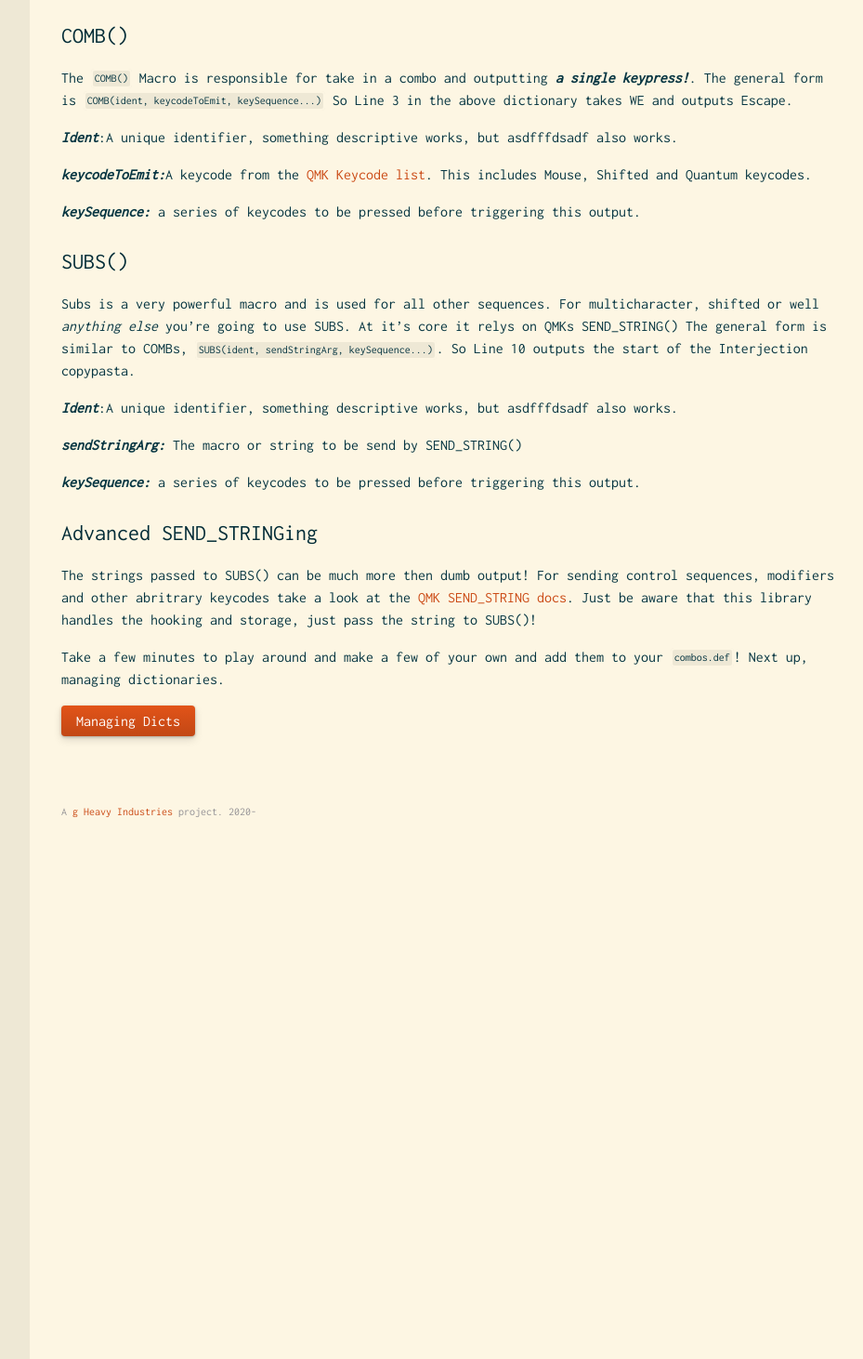
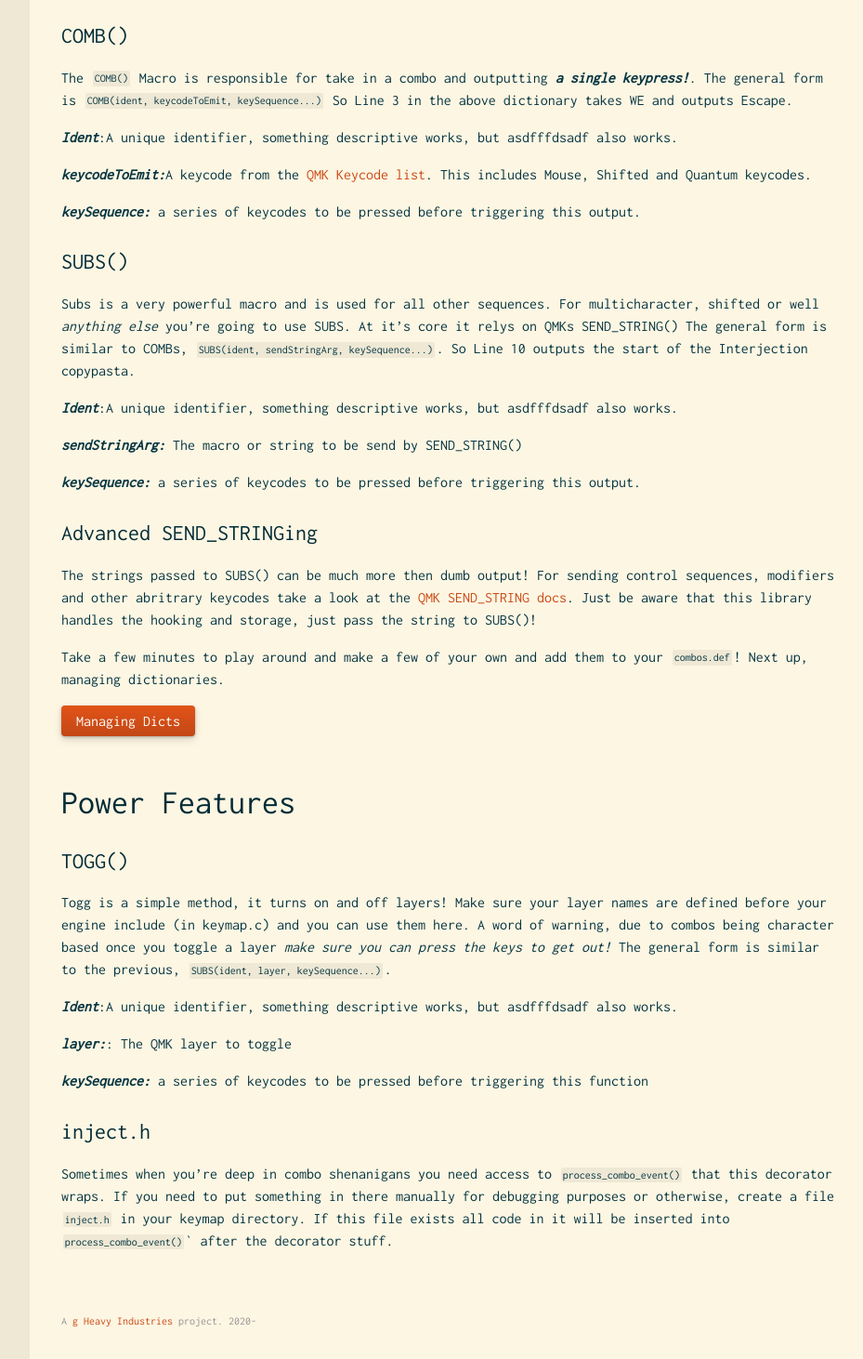
Before and after one commit to qmk-combos/qmk-combos.github.io, a Jekyll site: the page built from docs/combos.md, in a window 1280 px wide, cut to the strip 423-1885 px from the top of the page. Shown: the whole strip at 93% size, without its empty margins (288-1217 px from the left). Built offline with Jekyll 4.4.1, drawn with Linux system fonts in a browser that asks for light colours.

Commit message:
added TOGG hook and inject.h

`````diff
--- a/docs/combos.md
+++ b/docs/combos.md
@@ -39,3 +39,19 @@ and other abritrary keycodes take a look at the [QMK SEND_STRING docs](https://g
 Take a few minutes to play around and make a few of your own and add them to your ```combos.def```! Next up, managing dictionaries.
 
 [Managing Dicts](/docs/manage){: .btn .btn-primary }
+
+# Power Features
+
+## TOGG()
+Togg is a simple method, it turns on and off layers! Make sure your layer names are defined before your engine include (in keymap.c) and you can use them here. A word of warning, due to combos being character based once you toggle a layer _make sure you can press the keys to get out!_
+The general form is similar to the previous, ```SUBS(ident, layer, keySequence...)```.
+
+***Ident***:A unique identifier, something descriptive works, but asdfffdsadf also works.
+
+***layer:***: The QMK layer to toggle
+
+***keySequence:*** a series of keycodes to be pressed before triggering this function
+
+## inject.h
+Sometimes when you're deep in combo shenanigans you need access to ```process_combo_event()``` that this decorator
+wraps. If you need to put something in there manually for debugging purposes or otherwise, create a file ```inject.h``` in your keymap directory. If this file exists all code in it will be inserted into ```process_combo_event()```` after the decorator stuff.
`````
